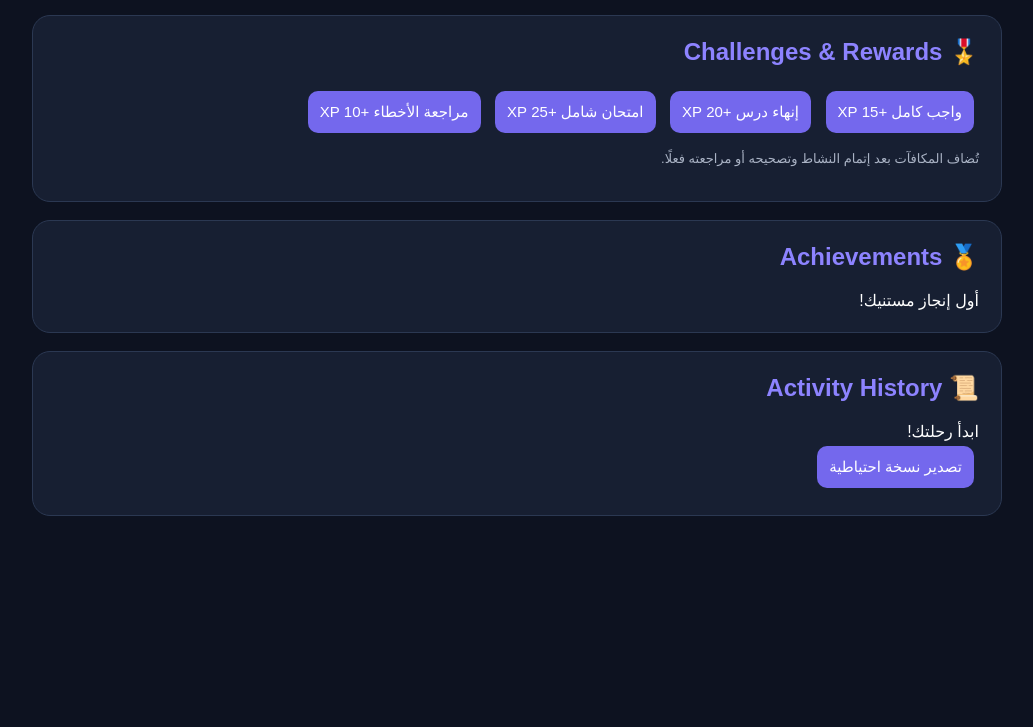
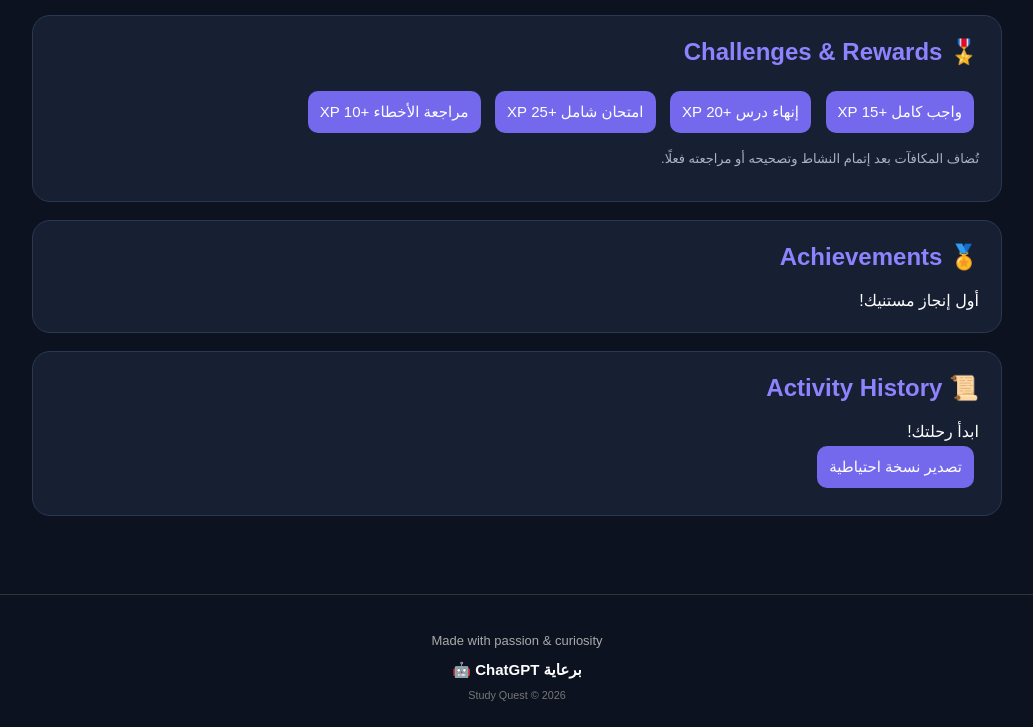
Before and after one commit to Demo796828/study-quest, a plain HTML site: page index.html in a window 1280 px wide. Shown: the part 1742-2469 px from the top of the page, without its empty margins (123-1156 px from the left). Before the commit the page ends 2301 px from the top, so only its background shows below. Drawn offline with Linux system fonts and the light colour scheme.

```diff
--- a/index.html
+++ b/index.html
@@ -1026,5 +1026,31 @@ window.addEventListener("beforeunload", () => {
 
 </script>
 
+<footer class="site-footer">
+    <p>Made with passion & curiosity</p>
+    <strong>برعاية ChatGPT 🤖</strong>
+    <small>Study Quest © 2026</small>
+</footer>
+
+<style>
+.site-footer {
+    text-align: center;
+    padding: 25px 10px;
+    margin-top: 35px;
+    color: #aaa;
+    border-top: 1px solid #333;
+    font-size: 13px;
+}
+.site-footer strong {
+    display: block;
+    color: #fff;
+    font-size: 15px;
+    margin: 8px 0;
+}
+.site-footer small {
+    color: #777;
+}
+</style>
+
 </body>
 </html>
```
